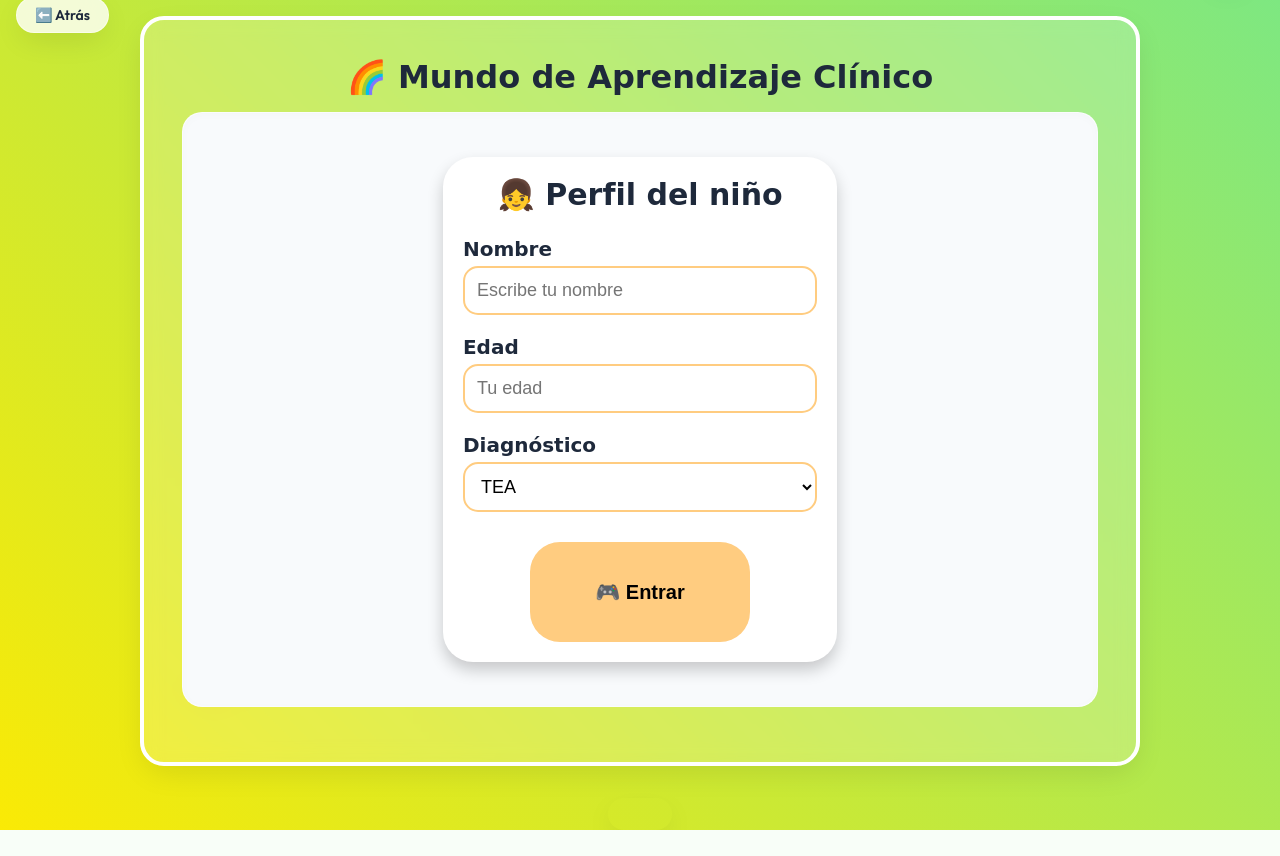
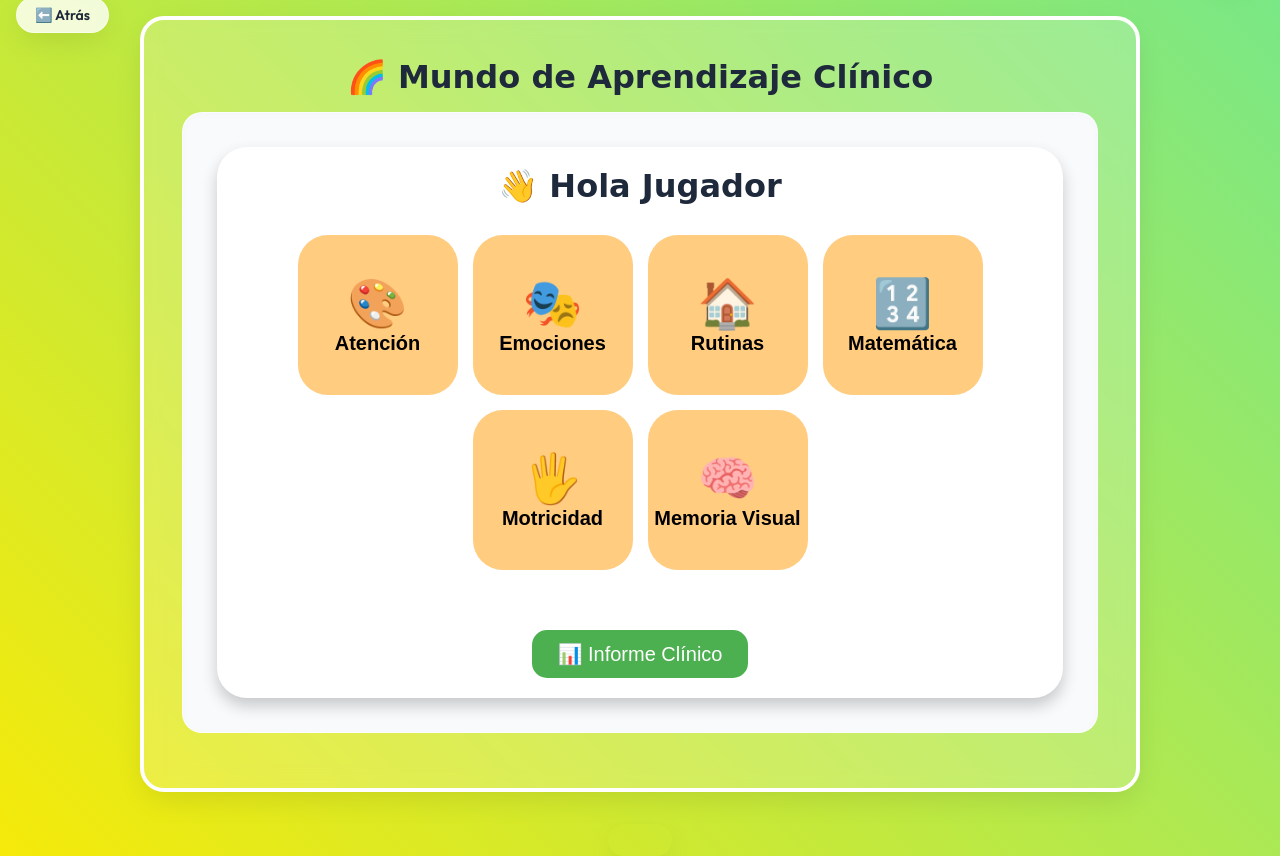
Before and after one commit to WilsJhos/aprendo_app_backend, a Django app: page /game/terapeutico/ in a window 1280 px wide. Shown: the part 73-929 px from the top of the page. Before the commit the page ends 903 px from the top, so only its background shows below. Run offline with Django 5.2, Linux system fonts and the light colour scheme; the visitor is signed in with stand-in values (Sample User, id 1); data comes from the database, SQL or seed files in the repository.

Commit message:
terapeutico

```diff
--- a/templates/games/terapeutico.html
+++ b/templates/games/terapeutico.html
@@ -167,7 +167,7 @@
 
 {% block game_area %}
 <!-- PERFIL -->
-<div class="pantalla" id="perfil" style="max-width: 500px; margin: 20px auto;">
+<div class="pantalla hidden" id="perfil" style="max-width: 500px; margin: 20px auto;">
     <h2 style="font-size: 30px; margin-bottom: 25px;">👧 Perfil del niño</h2>
 
     <div style="text-align: left; margin: 0 auto; max-width: 380px;">
@@ -197,7 +197,7 @@
 </div>
 
 <!-- INICIO -->
-<div class="pantalla hidden" id="inicio">
+<div class="pantalla" id="inicio">
     <h2 id="saludo" style="font-size: 32px; margin-bottom: 30px;"></h2>
     <div class="menu">
         <button class="botonMenu" onmouseenter="vozGuia('Juguemos con atención')" onclick="modulo='colores';iniciar()">
@@ -540,6 +540,13 @@ function salirJuego(){
 
     window.onload = () => {
         createMagicParticles(['🏥', '💊', '😊', '🛡️', '☀️', '🌈', '💖', '⭐', '🎈']);
+        // Show inicio directly without requiring profile input
+        try {
+            document.getElementById('perfil').classList.add('hidden');
+            document.getElementById('inicio').classList.remove('hidden');
+            const s = document.getElementById('saludo');
+            if (s) s.innerText = '👋 Hola Jugador';
+        } catch (e) {}
     };
 </script>
 {% endblock %}
```
